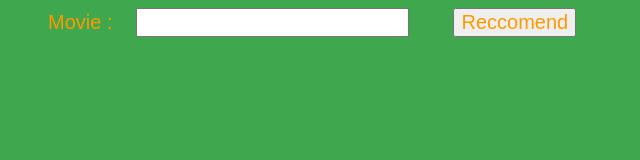
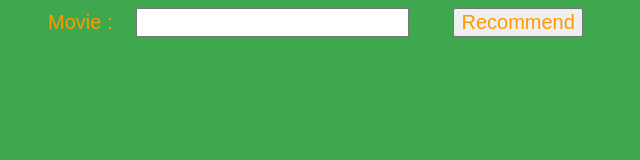
Before and after one commit to WisithHalpandeniya/movierecc, a plain HTML site: page index.html in a window 1280 px wide. Shown: the full height of the page, 0-640 px from the left. Drawn offline with Linux system fonts and the light colour scheme.

Commit message:
Update index.html

```diff
--- a/index.html
+++ b/index.html
@@ -50,7 +50,7 @@
         <label>Movie :</label>
         <input type="text" id="fName">
         <!-- set button onClick method to call function we defined passing input values as parameters -->
-        <button type="button" onclick="callAPI(document.getElementById('fName').value,document.getElementById('lName').value)">Reccomend</button>
+        <button type="button" onclick="callAPI(document.getElementById('fName').value,document.getElementById('lName').value)">Recommend</button>
     </form>
 </body>
 </html>
```
